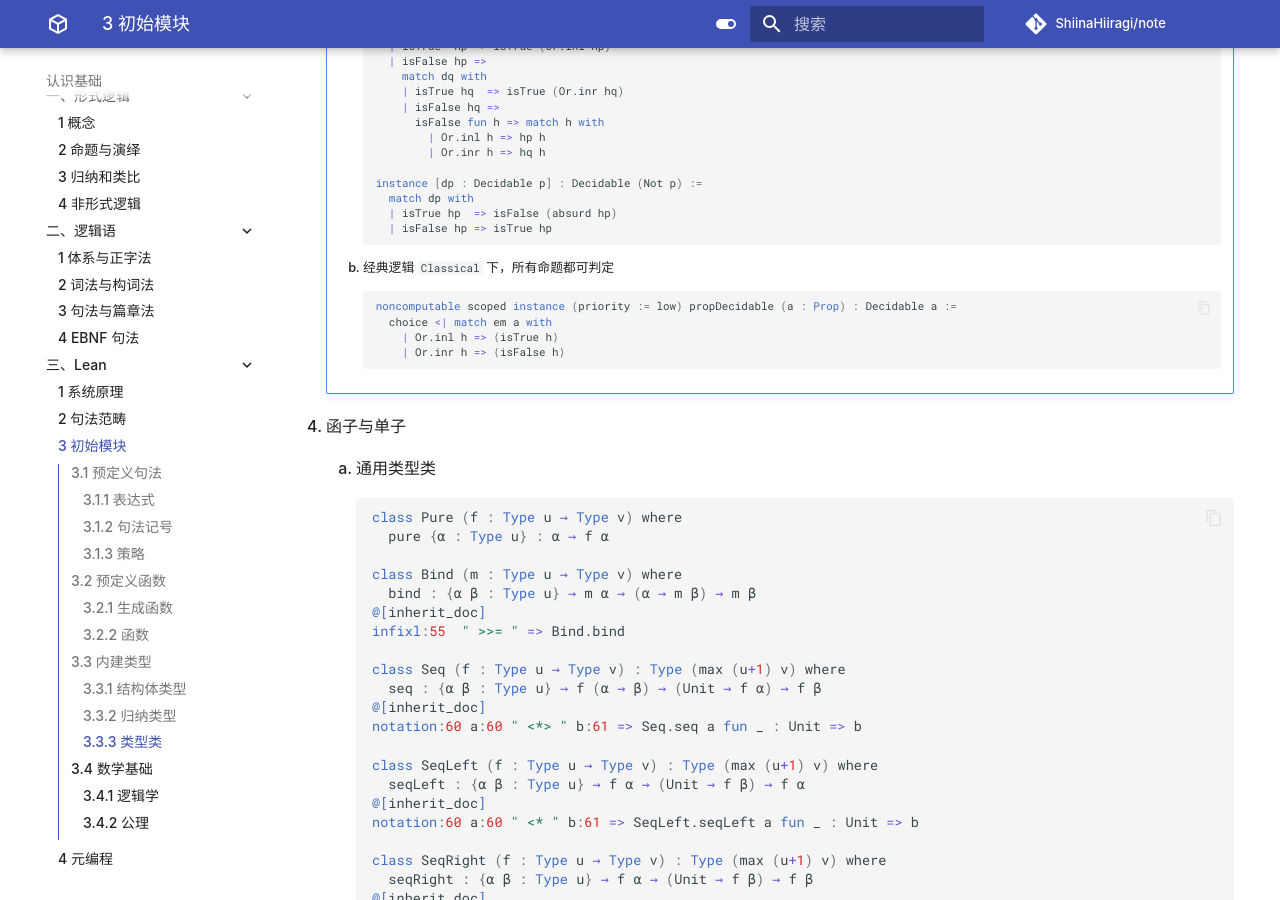
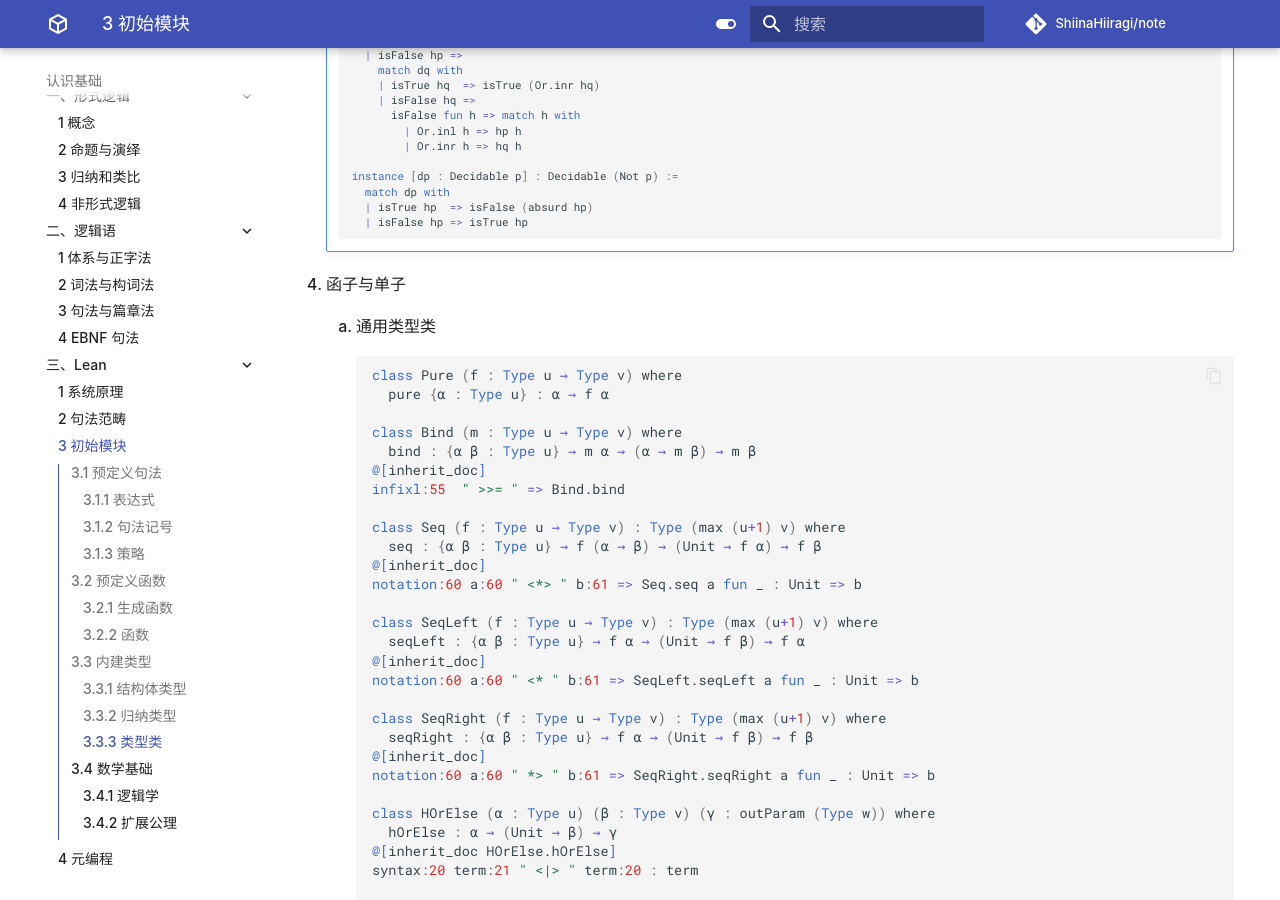
Before and after one commit to ShiinaHiiragi/note, an MkDocs documentation site: the page built from docs/cogn/lean/init.md, in a window 1280 px wide and 900 px high, scrolled down 20910 px. Built offline with MkDocs 1.6.1 and Material for MkDocs 9.7.7, drawn with Linux system fonts in a browser that asks for light colours; comment, search, counter and statistics services are not loaded; some of the changed text lies outside the part shown.

````diff
--- a/docs/cogn/lean/init.md
+++ b/docs/cogn/lean/init.md
@@ -1078,45 +1078,36 @@
         (a b : α) → Decidable (Eq a b)
         ```
 
-        1. `Init` 模块定义了等式和比较符的基本运算以及命题连词等命题的可判定性，例如
-
-            ```lean
-            @[macro_inline] instance {p q} [dp : Decidable p] [dq : Decidable q] : Decidable (And p q) :=
-              match dp with
-              | isTrue  hp =>
-                match dq with
-                | isTrue hq  => isTrue ⟨hp, hq⟩
-                | isFalse hq => isFalse (fun h => hq (And.right h))
-              | isFalse hp =>
-                isFalse (fun h => hp (And.left h))
-
-            @[macro_inline] instance [dp : Decidable p] [dq : Decidable q] : Decidable (Or p q) :=
-              match dp with
-              | isTrue  hp => isTrue (Or.inl hp)
-              | isFalse hp =>
-                match dq with
-                | isTrue hq  => isTrue (Or.inr hq)
-                | isFalse hq =>
-                  isFalse fun h => match h with
-                    | Or.inl h => hp h
-                    | Or.inr h => hq h
-
-            instance [dp : Decidable p] : Decidable (Not p) :=
-              match dp with
-              | isTrue hp  => isFalse (absurd hp)
-              | isFalse hp => isTrue hp
-            ```
-
-        2. 经典逻辑 `Classical` 下，所有命题都可判定
-
-            ```lean
-            noncomputable scoped instance (priority := low) propDecidable (a : Prop) : Decidable a :=
-              choice <| match em a with
-                | Or.inl h => ⟨isTrue h⟩
-                | Or.inr h => ⟨isFalse h⟩
-            ```
-
-1. 函子与单子
+        `Init` 模块定义了等式和比较符的基本运算以及命题连词等命题的可判定性，例如
+
+        ```lean
+        @[macro_inline] instance {p q} [dp : Decidable p] [dq : Decidable q] : Decidable (And p q) :=
+          match dp with
+          | isTrue  hp =>
+            match dq with
+            | isTrue hq  => isTrue ⟨hp, hq⟩
+            | isFalse hq => isFalse (fun h => hq (And.right h))
+          | isFalse hp =>
+            isFalse (fun h => hp (And.left h))
+
+        @[macro_inline] instance [dp : Decidable p] [dq : Decidable q] : Decidable (Or p q) :=
+          match dp with
+          | isTrue  hp => isTrue (Or.inl hp)
+          | isFalse hp =>
+            match dq with
+            | isTrue hq  => isTrue (Or.inr hq)
+            | isFalse hq =>
+              isFalse fun h => match h with
+                | Or.inl h => hp h
+                | Or.inr h => hq h
+
+        instance [dp : Decidable p] : Decidable (Not p) :=
+          match dp with
+          | isTrue hp  => isFalse (absurd hp)
+          | isFalse hp => isTrue hp
+        ```
+
+4. 函子与单子
     1. 通用类型类
 
         ```lean
@@ -1562,5 +1553,22 @@
 
         `Nat` 的默认良基关系实例是 `<`
 
-### 3.4.2 公理
-<!-- TODO -->
+### 3.4.2 扩展公理
+1. `propext`：命题外延性
+
+2. `Quot`：商
+
+3. `choice`：选择公理
+
+4. `em`：排中律
+
+<!--
+经典逻辑 `Classical` 下，所有命题都可判定
+
+```lean
+noncomputable scoped instance (priority := low) propDecidable (a : Prop) : Decidable a :=
+  choice <| match em a with
+    | Or.inl h => ⟨isTrue h⟩
+    | Or.inr h => ⟨isFalse h⟩
+```
+-->
````
Also changed, not shown: other parts of docs/cogn/lean/init.md (+3 -3 lines).
